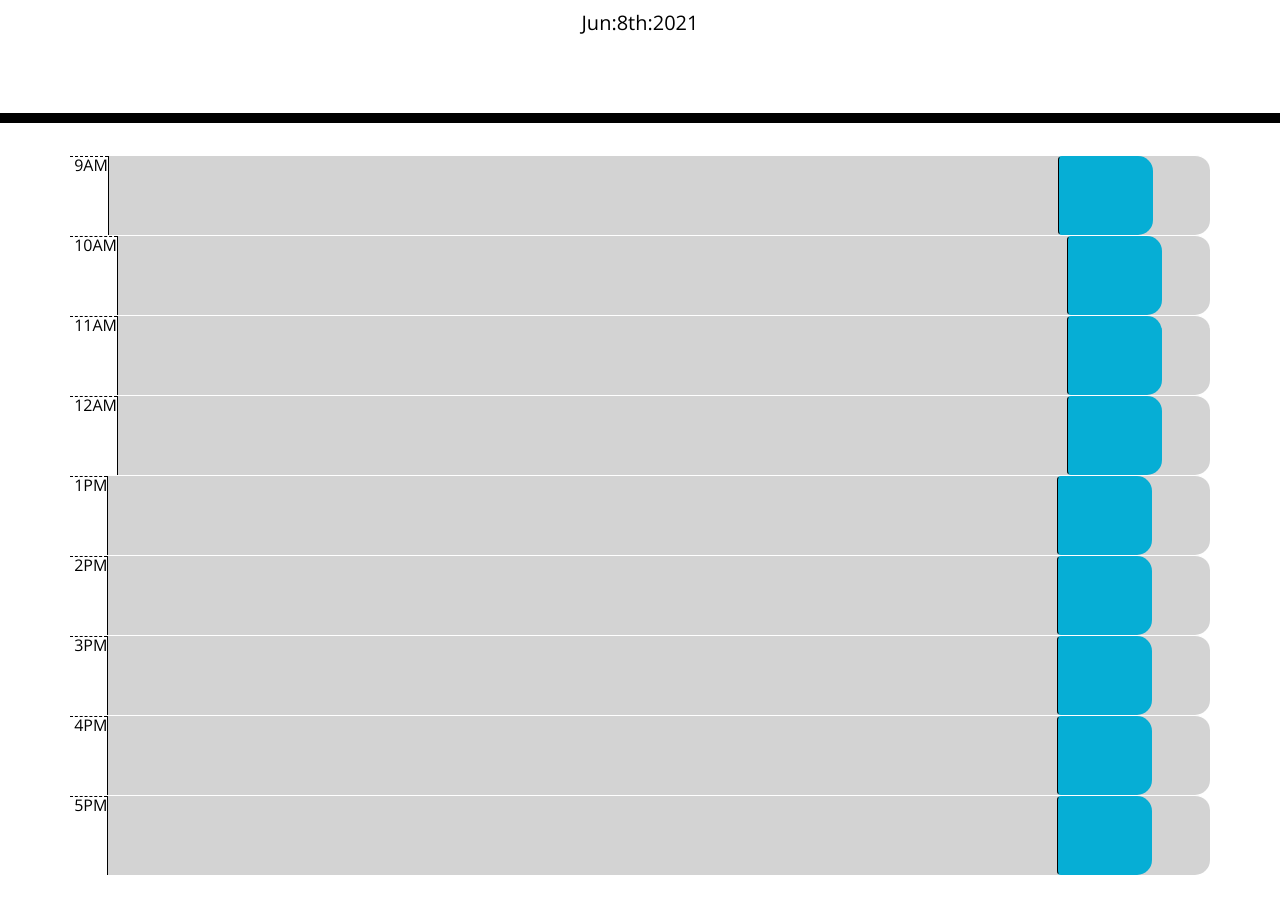
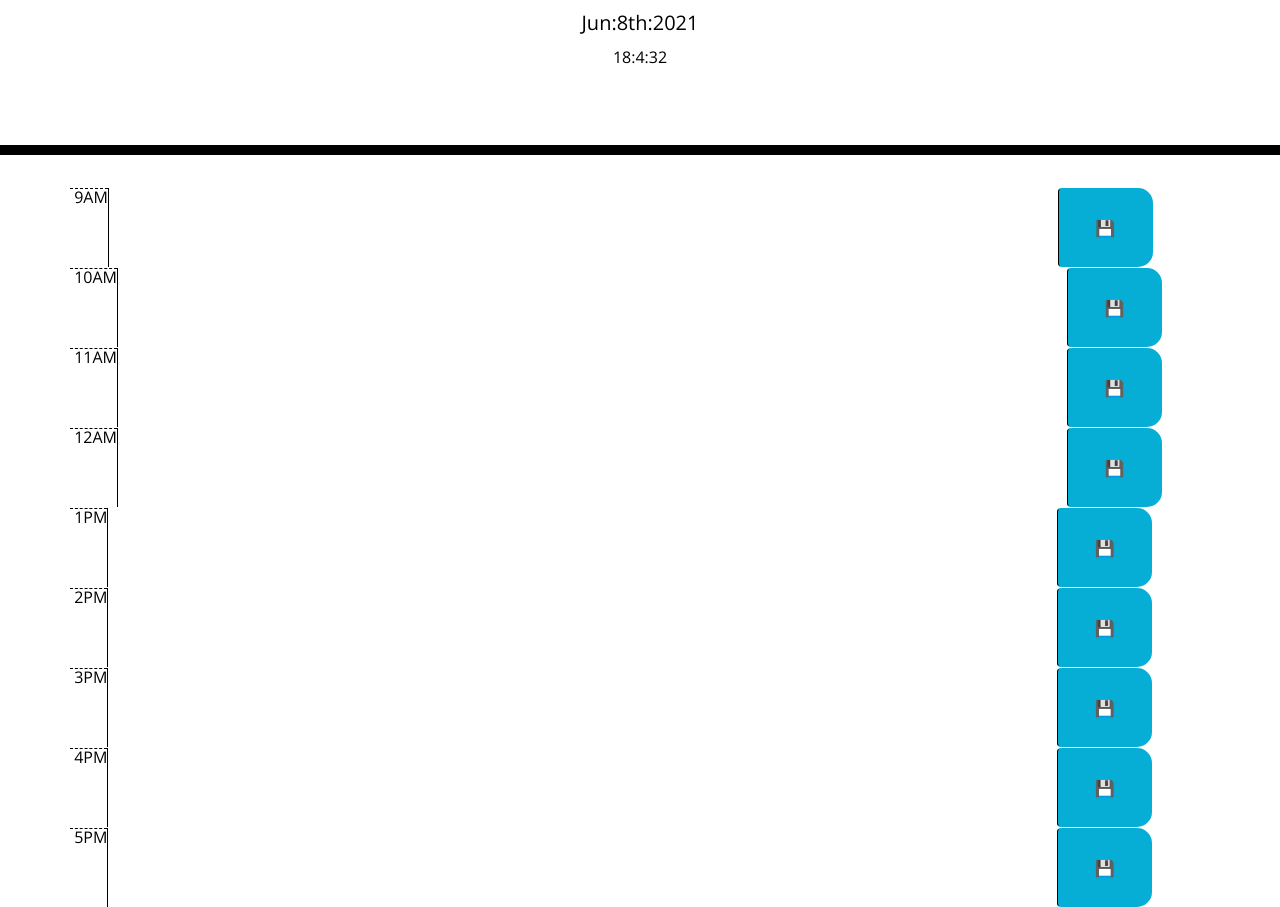
Before and after one commit to RSimer/Daily-Planner, a plain HTML site: page index.html in a window 1280 px wide. Shown: the part 181-1088 px from the top of the page. Before the commit the page ends 1056 px from the top, so only its background shows below. Drawn offline with nearby package versions, Linux system fonts and the light colour scheme.

Commit message:
improving the colors and class funcitons

```diff
--- a/index.html
+++ b/index.html
@@ -34,58 +34,58 @@ tldr youre just cv'ing a lot of the same code just with different hour id's -->
     <!-- working 9-5, what a way to make a living-->
     <div class="container">
       <!-- 9am-->
-      <div id="hour-9" class="row time-block past">
+      <div id="hour-9" data-hour="9" class="row time-block past">
         <div class="cod-md-1 hour"> 9AM</div>
         <textarea class="col-md-10 description"></textarea>
-        <button class="btn saveBtn col-md-1"></button>
+        <button class="btn saveBtn col-md-1">💾</button>
       </div>
       <!-- 10am -->
-      <div id="hour-10" class="row time-block past">
+      <div id="hour-10" data-hour="10" class="row time-block past">
         <div class="cod-md-1 hour"> 10AM</div>
         <textarea class="col-md-10 description"></textarea>
-        <button class="btn saveBtn col-md-1"></button>
+        <button class="btn saveBtn col-md-1">💾</button>
       </div>
       <!-- 11am -->
-      <div id="hour-11" class="row time-block past">
+      <div id="hour-11" data-hour="11" class="row time-block past">
         <div class="cod-md-1 hour"> 11AM</div>
         <textarea class="col-md-10 description"></textarea>
-        <button class="btn saveBtn col-md-1"></button>
+        <button class="btn saveBtn col-md-1">💾</button>
       </div>
       <!-- 12pm -->
-      <div id="hour-12" class="row time-block past">
+      <div id="hour-12" data-hour="12" class="row time-block past">
         <div class="cod-md-1 hour"> 12AM</div>
         <textarea class="col-md-10 description"></textarea>
-        <button class="btn saveBtn col-md-1"></button>
+        <button class="btn saveBtn col-md-1">💾</button>
       </div>
       <!-- 1pm -->
-      <div id="hour-1" class="row time-block past">
+      <div id="hour-13" data-hour="13" class="row time-block past">
         <div class="cod-md-1 hour"> 1PM</div>
         <textarea class="col-md-10 description"></textarea>
-        <button class="btn saveBtn col-md-1"></button>
+        <button class="btn saveBtn col-md-1">💾</button>
       </div>
       <!-- 2pm -->
-      <div id="hour-2" class="row time-block past">
+      <div id="hour-14" data-hour="14" class="row time-block past">
         <div class="cod-md-1 hour"> 2PM</div>
         <textarea class="col-md-10 description"></textarea>
-        <button class="btn saveBtn col-md-1"></button>
+        <button class="btn saveBtn col-md-1">💾</button>
       </div>
       <!-- 3pm -->
-      <div id="hour-3" class="row time-block past">
+      <div id="hour-15" data-hour="15" class="row time-block past">
         <div class="cod-md-1 hour"> 3PM</div>
         <textarea class="col-md-10 description"></textarea>
-        <button class="btn saveBtn col-md-1"></button>
+        <button class="btn saveBtn col-md-1">💾</button>
       </div>
       <!-- 4pm -->
-      <div id="hour-4" class="row time-block past">
+      <div id="hour-16" data-hour="16" class="row time-block past">
         <div class="cod-md-1 hour"> 4PM</div>
         <textarea class="col-md-10 description"></textarea>
-        <button class="btn saveBtn col-md-1"></button>
+        <button class="btn saveBtn col-md-1">💾</button>
       </div>
       <!-- 5pm -->
-      <div id="hour-5" class="row time-block past">
+      <div id="hour-17" data-hour="17" class="row time-block past">
         <div class="cod-md-1 hour"> 5PM</div>
         <textarea class="col-md-10 description"></textarea>
-        <button class="btn saveBtn col-md-1"></button>
+        <button class="btn saveBtn col-md-1">💾</button>
       </div>
     </div>
 
--- a/script.js
+++ b/script.js
@@ -3,10 +3,8 @@ var dayay = moment().format("MMM:Do:YYYY");
 $("#currentDay").text(dayay);
 var date = new Date();
 var time = date.getHours();
+var save = $('.saveBtn');
 
-$ele.fadeOut(1000)
-    .delay(1000)
-    .remove();
 // maybe use this as the current feature for the seperate hour function so it knows
 // when to turn red
 setInterval(function() {
@@ -17,59 +15,45 @@ var date = new Date();
 }, 500);
 
 // creating a save upon clicking the save button and should keep the text given
-$('.saveBtn').on('click', function(){
+var saveDat = JSON.parse(localStorage.getItem('description'));
 
-    $('textarea[type="text"]').each(function(){
-        var  id =$(this).attr('id');
-        var value = $(this).val();
-        localStorage.setItem(id,value);
-
-    });
-
-
-});
-
-$('.saveBtn').on('load', function(){
-
-    $('textarea[type="text"]').each(function(){
-        var id = $(this).attr('id');
-        var value = localStorage.getItem(id);
-
-        $(this).val(value);
-
-    });
-});
+localStorage.setItem('description', JSON.stringify(saveDat));
 
 
 // hour settings
 
 // once document is loaded and ready
 $(document).ready(function() {
-  var rows = $("div.row")
+  var rows = $('.row');
+  var time = moment().hour();
+console.log(rows);
+console.log(time);
+  // rows is an array of divs, let's work with each element one by one
+  rows.each(function() {
+    //creates a blank slate
+    $(rows).removeClass("past");
+    $(rows).removeClass("present");
+    $(rows).removeClass("future");
 
-  // rows is an array of divs, let's work with each element one by one
-  $.each(rows, function(_i, row) {
-    //remove previous classes assigned to it (this may not be necessary)
-    $(row).removeClass("past");
-    $(row).removeClass("present");
-    $(row).removeClass("future");
-
-    // Read the value of the data-time attribute & turn it into a number
-    var dataAttString = $(row).data(time);
-    var dataAttNum = Number(dataAttString);
+    // code turn to number
+    var hourGet = $('data-hour');
+    var hourString = Number(hourGet);
 
     // assign a CSS class according to the current hour (calculated at the beginning)
-    if (dataAttNum < time) {
-      $(row).addClass("past");
-    } else if (dataAttNum === time) {
-      $(row).addClass("present");
-    } else if (dataAttNum > time) {
-      $(row).addClass("future");
+    if (hourGet < time) {
+      $(rows).addClass("past");
+    } else if (hourGet === time) {
+      $(rows).addClass("present");
+    } else if (hourGet > time) {
+      $(rows).addClass("future");
     }
-    console.log(dataAttNum);
-    console.log(dataAttString);
+    console.log(hourGet);
+    console.log(hourString);
+
   });
 });
 
 // current hours ===
 // future hours for loop highlight green
+
+// creating possible for loop for the hour function
```
